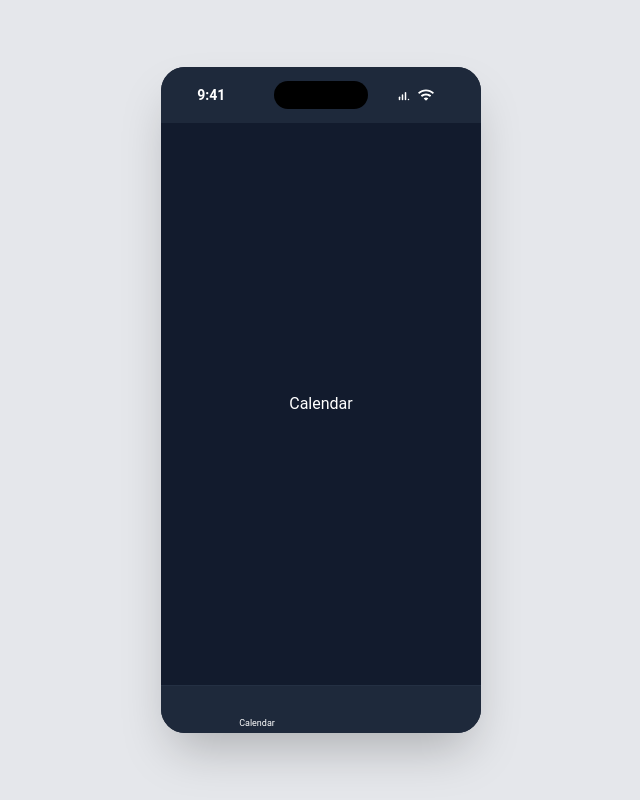
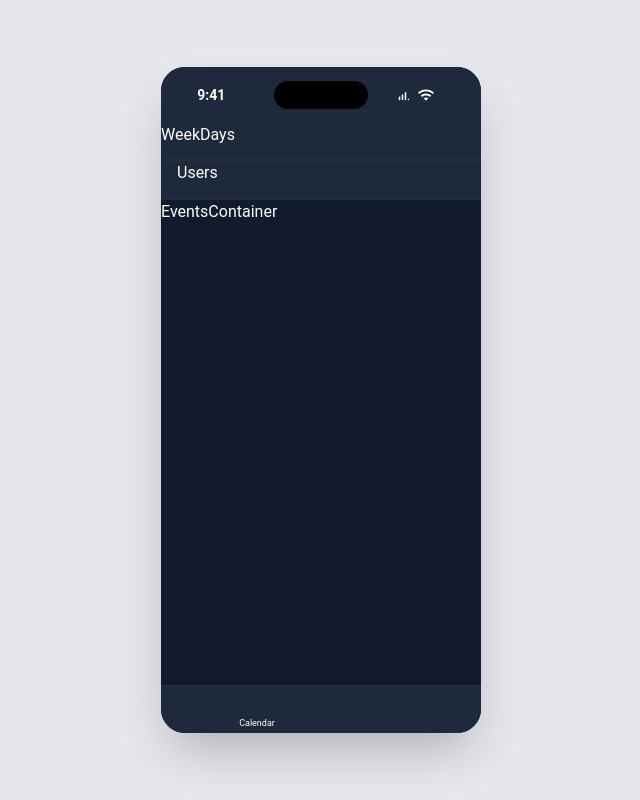
Before and after one commit to Mohadesekz/ticketbro, a React (Vite) app: page /calendar in a window 1280 px wide. Shown: the whole page, without its empty margins (319-959 px from the left). Built offline with nearby package versions, Linux system fonts and the light colour scheme; some icons are missing.

Commit message:
Implement the basics of calendar page and some ui changes

```diff
--- a/src/App.tsx
+++ b/src/App.tsx
@@ -5,11 +5,7 @@ import { router } from "./routers";
 function App() {
   return (
     <div className="bg-gray-200 w-full h-screen max-h-screen flex items-center justify-center">
-      <div
-        className="bg-navy absolute h-5/6 w-80 rounded-3xl	overflow-hidden text-white shadow-2xl
-
-"
-      >
+      <div className="bg-navy absolute h-5/6 w-80 rounded-3xl	overflow-hidden text-white shadow-2xl">
         <RouterProvider router={router} />
       </div>
     </div>
--- a/src/components/Layout.tsx
+++ b/src/components/Layout.tsx
@@ -6,7 +6,7 @@ const Layout = () => {
   return (
     <div className="flex flex-col justify-between h-full">
       <Header />
-      <div className="flex justify-center items-center">
+      <div className="flex justify-center items-center flex-1">
         <Outlet />
       </div>
       <Navbar />
--- a/src/components/header/Header.tsx
+++ b/src/components/header/Header.tsx
@@ -4,7 +4,10 @@ import { TbAntennaBars4 } from "react-icons/tb";
 
 const Header = () => {
   return (
-    <div className="px-5 flex text-sm inset-x-0 top-0 bg-dark-blue h-14 justify-around items-center ">
+    <div
+      id="header"
+      className="px-5 relative flex text-sm inset-x-0 top-0 bg-dark-blue h-14 justify-around items-center "
+    >
       <div className="clock grow basis-0 font-bold flex justify-around">
         <span>9:41</span>
         <span></span>
--- a/src/components/navbar/Navbar.tsx
+++ b/src/components/navbar/Navbar.tsx
@@ -7,7 +7,10 @@ const Navbar = () => {
   const { pathname } = useLocation();
 
   return (
-    <div className="flex inset-x-0 bottom-0 bg-dark-blue h-12 border-t border-[#243043] border-solid">
+    <div
+      id="navbar"
+      className="absolute flex inset-x-0 bottom-0 bg-dark-blue h-12 border-t border-[#243043] border-solid"
+    >
       <div className="w-full flex">
         {navigation.map((item: NavItemType) => (
           <NavLink
--- a/src/pages/calendar/Calendar.tsx
+++ b/src/pages/calendar/Calendar.tsx
@@ -1,5 +1,15 @@
+import EventsContainer from "./events/EventsContainer";
+import Users from "./users/Users";
+import WeekDays from "./weekDays/WeekDays";
+
 const Calendar = () => {
-  return <div>Calendar</div>;
+  return (
+    <div className="h-full w-full">
+      <WeekDays />
+      <Users />
+      <EventsContainer />
+    </div>
+  );
 };
 
 export default Calendar;
--- /dev/null
+++ b/src/pages/calendar/events/EventsContainer.tsx
@@ -0,0 +1,5 @@
+const EventsContainer = () => {
+  return <div className="flex-1">EventsContainer</div>;
+};
+
+export default EventsContainer;
--- /dev/null
+++ b/src/pages/calendar/users/Users.tsx
@@ -0,0 +1,12 @@
+const Users = () => {
+  return (
+    <div
+      id="users"
+      className="h-10 px-4 bg-dark-blue border-y border-[#243043] border-solid"
+    >
+      Users
+    </div>
+  );
+};
+
+export default Users;
--- /dev/null
+++ b/src/pages/calendar/weekDays/WeekDays.tsx
@@ -0,0 +1,12 @@
+const WeekDays = () => {
+  return (
+    <div
+      id="weekdays"
+      className="pb-3 bg-dark-blue border-b border-[#243043] border-solid"
+    >
+      WeekDays
+    </div>
+  );
+};
+
+export default WeekDays;
```
